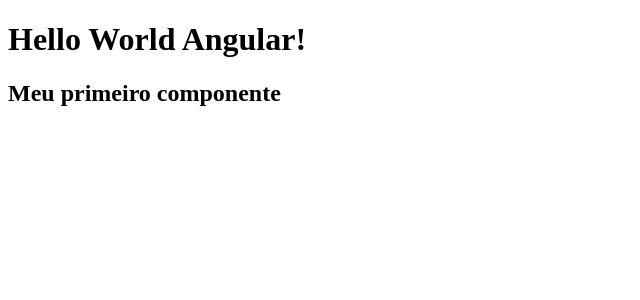
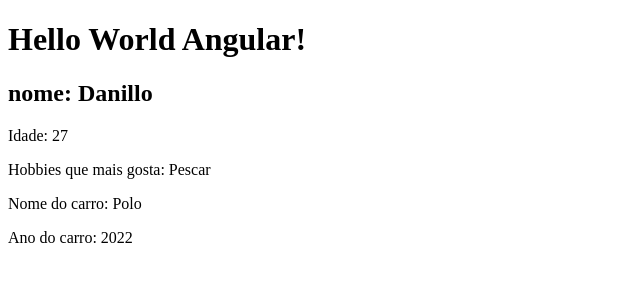
Before and after one commit to danillobr/desenvolvendo_conhecimentos_angular, an Angular app: page / in a window 1280 px wide. Shown: the top 300 px of the page, without its empty margins (0-640 px from the left). Built offline with nearby package versions, Linux system fonts and the light colour scheme.

Commit message:
feat: data interpolation

```diff
--- a/src/app/components/first-component/first-component.component.html
+++ b/src/app/components/first-component/first-component.component.html
@@ -1 +1,5 @@
-<h2>Meu primeiro componente</h2>
+<h2>nome: {{name}}</h2>
+<p>Idade: {{age}}</p>
+<p>Hobbies que mais gosta: {{hobbies[0]}}</p>
+<p>Nome do carro: {{car.name}}</p>
+<p>Ano do carro: {{car.year}}</p>
--- a/src/app/components/first-component/first-component.component.ts
+++ b/src/app/components/first-component/first-component.component.ts
@@ -6,6 +6,13 @@
   styleUrls: ['./first-component.component.css']
 })
 export class FirstComponentComponent implements OnInit {
+  name: string = 'Danillo';
+  age: number = 27;
+  hobbies: string[] = ['Pescar', 'Programar', 'Futebol'];
+  car = {
+    name: 'Polo',
+    year: '2022',
+  };
 
   constructor() { }
 
```
Also changed, not shown: 1 other file (tests, documents, lock files or other folders).
